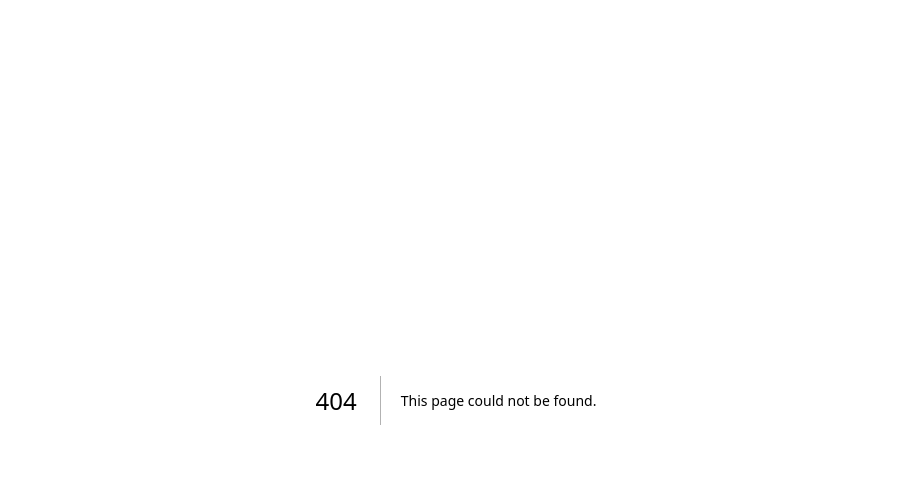
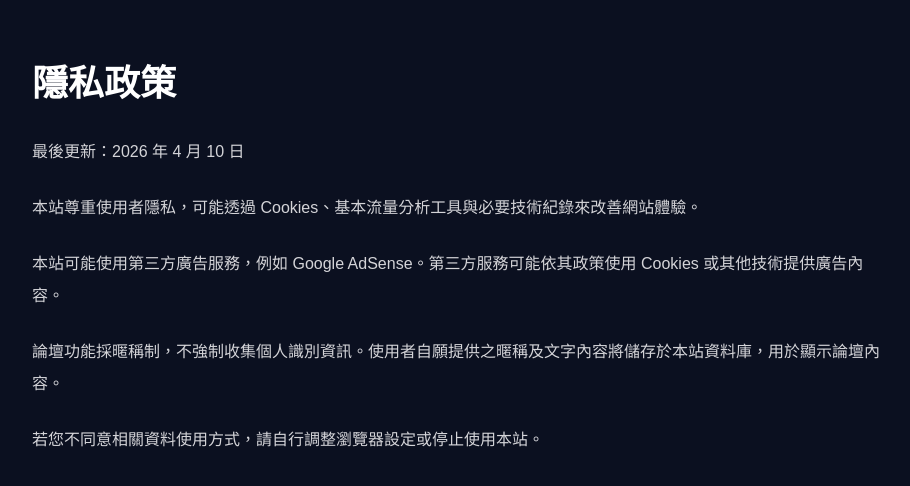
Before and after one commit to Ach018040/idol-platform, a Next.js app in the folder frontend-next/: page /privacy-policy in a window 1280 px wide. Before the commit this address had no page. Shown: the top 486 px of the page, without its empty margins (184-1094 px from the left). Built offline with nearby package versions, Linux system fonts and the light colour scheme.

Commit message:
Create page.tsx

```diff
--- /dev/null
+++ b/frontend-next/app/privacy-policy/page.tsx
@@ -0,0 +1,3 @@
+import type{Metadata}from 'next';
+export const metadata:Metadata={title:'隱私政策',description:'Idol Platform 隱私政策。'};
+export default function PrivacyPolicyPage(){return(<div className="mx-auto max-w-4xl px-6 py-16"><h1 className="text-4xl font-bold text-white">隱私政策</h1><div className="mt-8 space-y-6 text-base leading-8 text-zinc-300"><p>最後更新：2026 年 4 月 10 日</p><p>本站尊重使用者隱私，可能透過 Cookies、基本流量分析工具與必要技術紀錄來改善網站體驗。</p><p>本站可能使用第三方廣告服務，例如 Google AdSense。第三方服務可能依其政策使用 Cookies 或其他技術提供廣告內容。</p><p>論壇功能採暱稱制，不強制收集個人識別資訊。使用者自願提供之暱稱及文字內容將儲存於本站資料庫，用於顯示論壇內容。</p><p>若您不同意相關資料使用方式，請自行調整瀏覽器設定或停止使用本站。</p></div></div>)}
```
